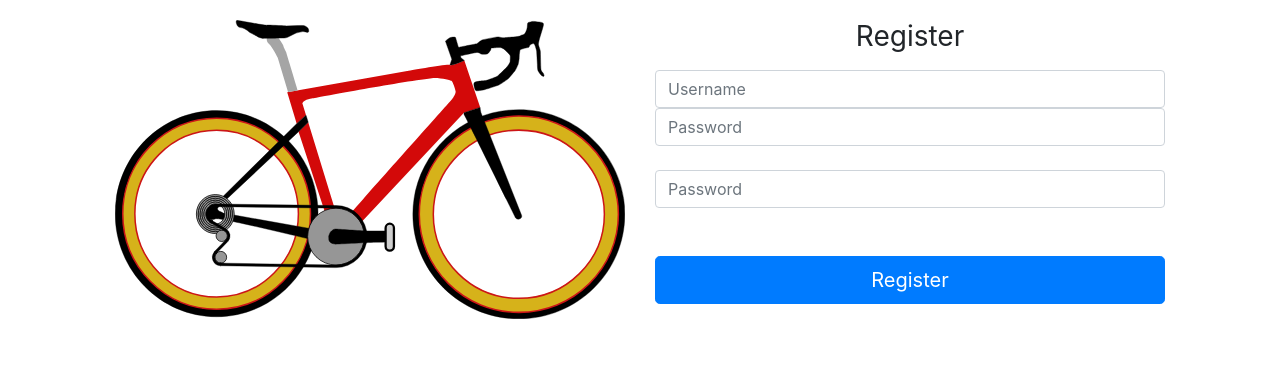
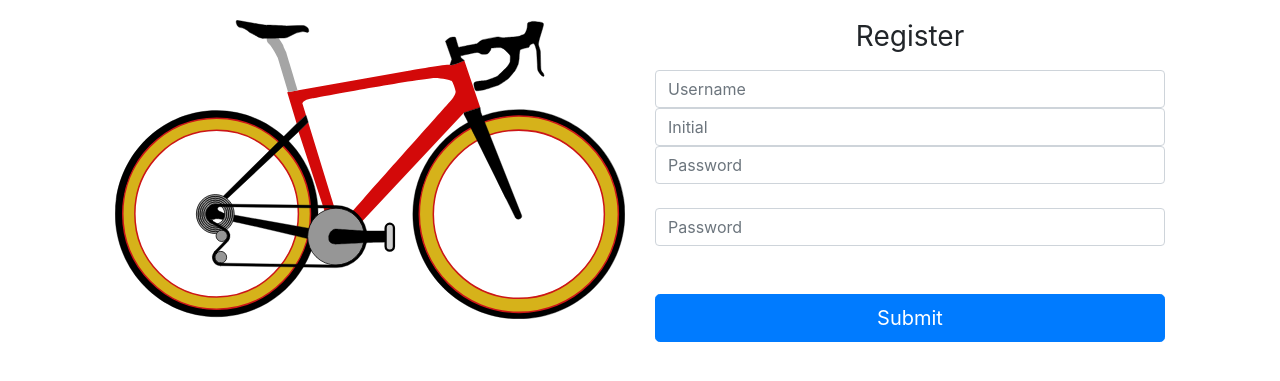
Before and after one commit to cp2004/Scoreboard-web, a Flask app: template app/templates/auth/register.html in a window 1280 px wide. Shown: the part 56-437 px from the top of the page. Run offline with Flask 2, Linux system fonts and the light colour scheme; tables that the repository leaves empty hold one stand-in row (values such as "Sample post"); the template is opened without the code that fills it: values that come from a table or form of the project are taken from there, most other values are stand-ins (such as "Sample title", 1, 10 or a date in 2020); form fields are guessed from the names that the template uses; parts of the project's set-up code (start-up, migrations or seed data) failed here and were passed over; some libraries are stand-ins or nearby versions.

Commit message:
Initial implementation of initals

```diff
--- a/app/auth/forms.py
+++ b/app/auth/forms.py
@@ -1,6 +1,6 @@
 from flask_wtf import FlaskForm
 from wtforms import StringField, PasswordField, BooleanField, SubmitField
-from wtforms.validators import DataRequired, ValidationError, Email, EqualTo
+from wtforms.validators import DataRequired, ValidationError, Email, EqualTo, Length
 from app.models import User
 
 class LoginForm(FlaskForm):
@@ -11,6 +11,7 @@ class LoginForm(FlaskForm):
 
 class RegistrationForm(FlaskForm):
     username = StringField('Username', validators=[DataRequired()])
+    initial = StringField('Initial', validators=Length(2,2))
     password = PasswordField('Password', validators=[DataRequired()])
     password2 = PasswordField('Repeat Password', validators=[DataRequired(), EqualTo('password')])
     submit = SubmitField('Register')
--- a/app/auth/routes.py
+++ b/app/auth/routes.py
@@ -35,7 +35,7 @@ def register():
         return redirect(url_for('main.index'))
     form = RegistrationForm()
     if form.validate_on_submit():
-        user = User(username=form.username.data)
+        user = User(username=form.username.data, inital=form.initial.data)
         user.set_password(form.password.data)
         db.session.add(user)
         db.session.commit()
--- a/app/models.py
+++ b/app/models.py
@@ -8,6 +8,7 @@ class User(UserMixin, db.Model):
     username = db.Column(db.String(64), index=True, unique=True)
     password_hash = db.Column(db.String(128))
     about_me = db.Column(db.String(140))
+    initial = db.Column(db.String(2))
 
     def __repr__(self):
         return '<User {}>'.format(self.username)
--- a/app/templates/auth/register.html
+++ b/app/templates/auth/register.html
@@ -20,6 +20,19 @@
                     {% if form.username.errors %}
                         <div class="invalid-feedback">
                             Please enter a username
+                        </div>
+                    {% endif %}
+                </div>
+                <div>
+                    {{ form.initial.label(class_="sr-only") }}
+                    {% if form.initial.errors %}
+                    <input class="form-control is-invalid" id="initial" name="initial" placeholder="Initial" required="" type="text" value="">
+                    {% else %}
+                    <input class="form-control" id="initial" name="initial" placeholder="Initial" required="" type="text" value="">
+                    {% endif %}
+                    {% if form.initial.errors %}
+                        <div class="invalid-feedback">
+                            Please enter a valid initial (2 characters)
                         </div>
                     {% endif %}
                 </div>
```
Also changed, not shown: app/matrix/graphics.py (+8 -1 lines), 1 other file.
